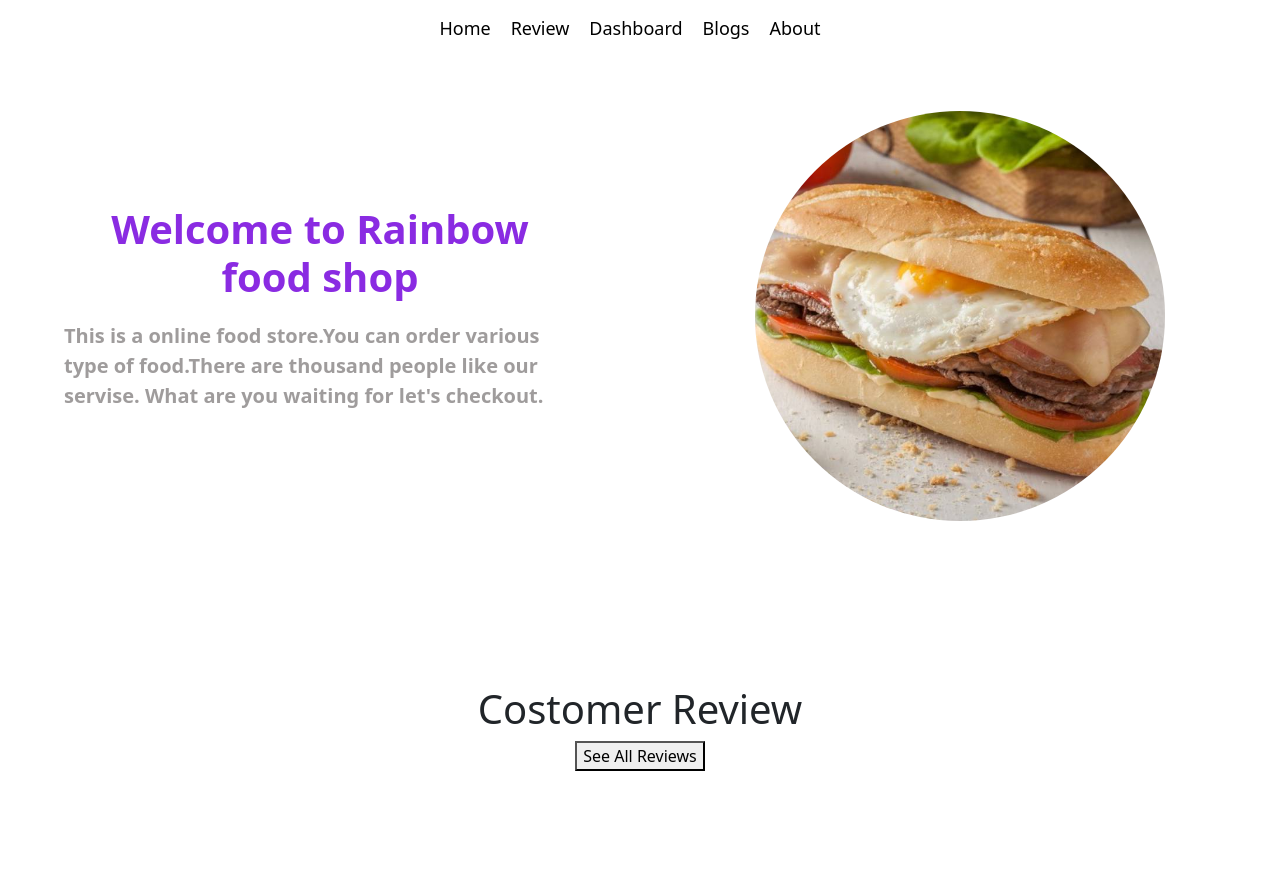
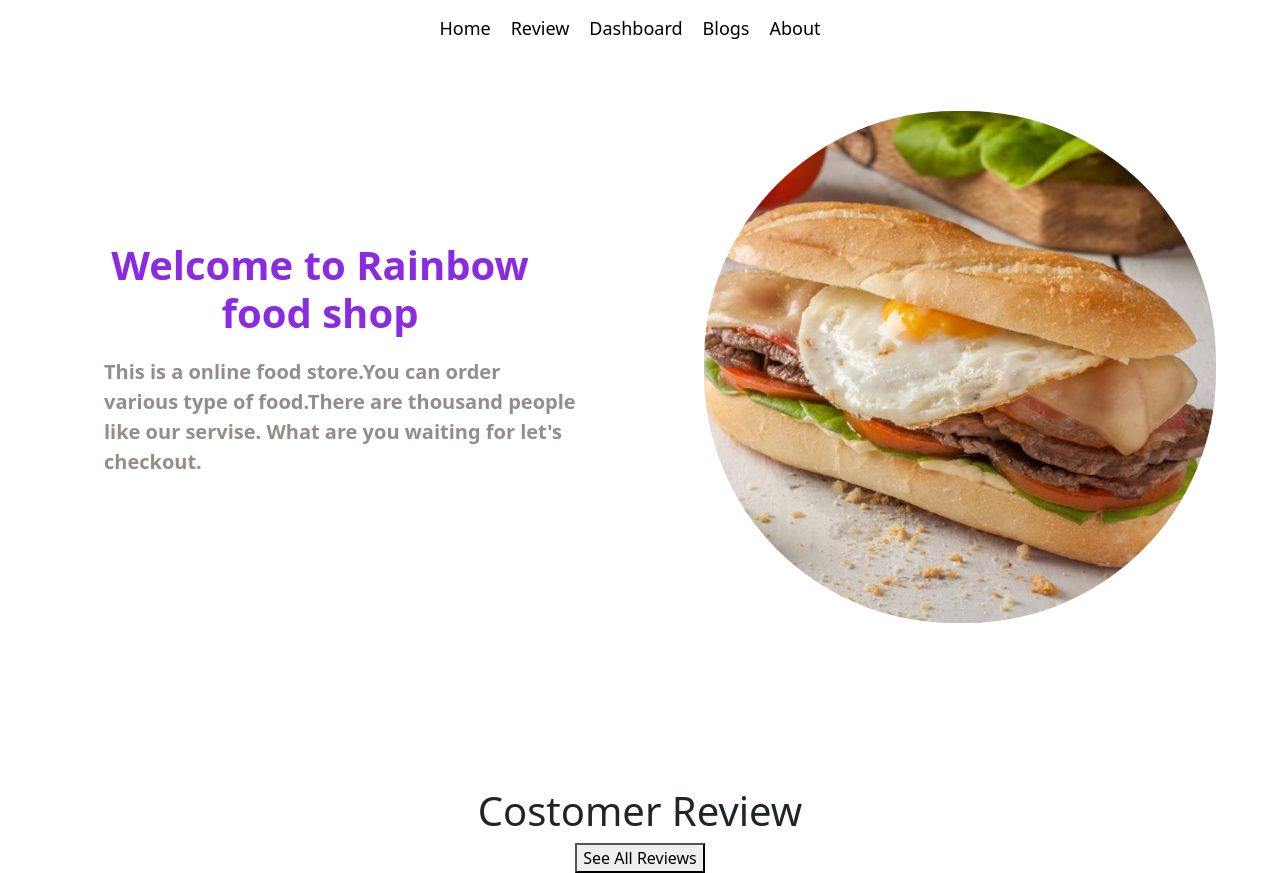
Before and after one commit to programmer-jafir/rainbow-food-analysis, a React (Create React App) app: page / in a window 1280 px wide. Before the commit the page ends 800 px from the top, so only its background shows below. Built offline with nearby package versions, Linux system fonts and the light colour scheme.

Commit message:
NotFounf page add

```diff
--- a/src/App.js
+++ b/src/App.js
@@ -6,6 +6,7 @@ import Home from './components/Home/Home';
 import Reviews from './components/Reviews/Reviews';
 import Dashboard from './components/Dashboard/Dashboard';
 import About from './components/About/About';
+import NotFound from './components/NotFound/NotFound';
 
 function App() {
   return (
@@ -18,6 +19,7 @@ function App() {
         <Route path='/dashboard' element={<Dashboard/>}></Route>
         <Route path='/blogs' element={<Blogs/>}></Route>
         <Route path='/about' element={<About/>}></Route>
+        <Route path='*' element={<NotFound/>}></Route>
       </Routes>
     </div>
   );
--- a/src/components/Home/Home.js
+++ b/src/components/Home/Home.js
@@ -8,7 +8,7 @@ import './Home.css'
 const Home = () => {
     return (
         <div>
-            <div className='header-banner flexible-container'>
+            <div className='flexible-container'>
                 <div className='half-width'>
                     <h1 className='title'>Welcome to Rainbow food shop</h1>
                     <p className='paragraph'>This is a online food store.You can order various type of food.There are thousand people like our servise. What are you waiting for let's checkout.</p>
--- /dev/null
+++ b/src/components/NotFound/NotFound.css
@@ -0,0 +1,22 @@
+.flexible-container{
+    display: flex;
+    margin-bottom: 100px;
+    align-items: center;
+}
+.half-width{
+    width: 80%;
+    padding: 5%;
+}
+.half-width img{
+    width: 100%;
+    border-radius: 250px;
+}
+.header-title{
+    font-weight: bold;
+    color: rgba(255, 0, 0, 0.814);
+}
+.paragraph{
+    font-weight: bold;
+    color: rgba(110, 101, 98, 0.742);
+    margin-left: 40px;
+}
--- /dev/null
+++ b/src/components/NotFound/NotFound.js
@@ -0,0 +1,29 @@
+import React from 'react'
+import './NotFound.css'
+
+const NotFound = () => {
+  return (
+    <section>
+      <div className='flexible-container'>
+        <div className='half-width'>
+          <h1 className='header-title'>
+            Oops! The page you're looking for isn't here.
+          </h1>
+          <p className='paragraph'>
+            You might have the wrong address, or the page may have moved.
+          </p>
+        </div>
+        <div>
+          <div className='half-width'>
+            <img
+              src='https://thumbs.dreamstime.com/b/%C3%B0%C2%BF%C3%B0%C2%B5%C3%B1%E2%80%A1%C3%B0%C2%B0%C3%B1%E2%80%9A%C3%B1%C5%93-134036857.jpg'
+              alt=''
+            />
+          </div>
+        </div>
+      </div>
+    </section>
+  )
+}
+
+export default NotFound
```
